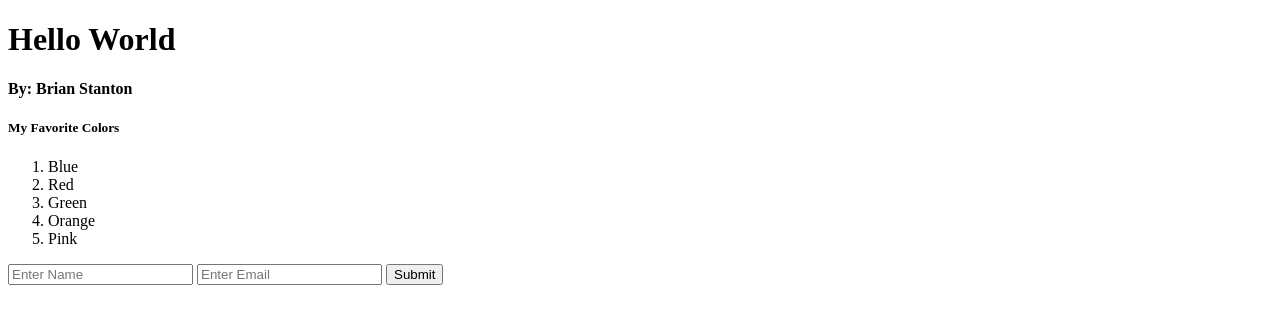
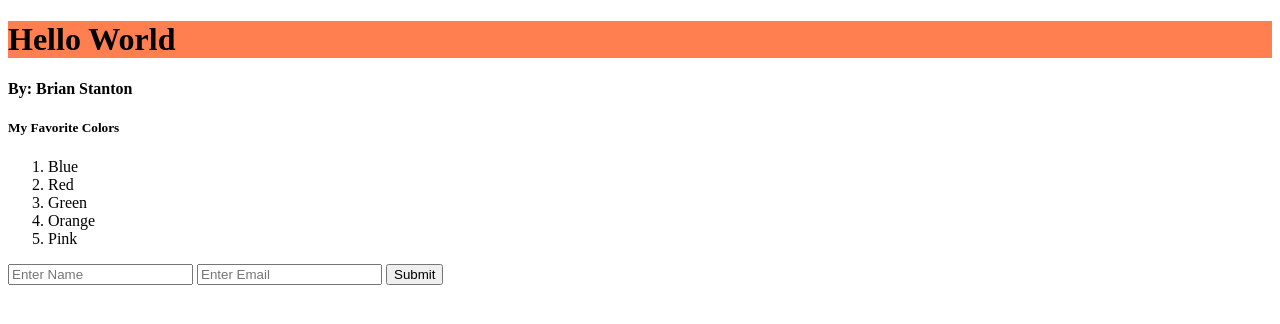
Before and after one commit to bstanton773/kekambas-125_hello_world, a plain HTML site: page index.html in a window 1280 px wide. Drawn offline with Linux system fonts and the light colour scheme.

Commit message:
Change header background

```diff
--- a/index.html
+++ b/index.html
@@ -4,6 +4,11 @@
     <meta charset="UTF-8">
     <meta name="viewport" content="width=device-width, initial-scale=1.0">
     <title>Hello World</title>
+    <style>
+        h1 {
+            background-color: coral;
+        }
+    </style>
 </head>
 <body>
 
```
